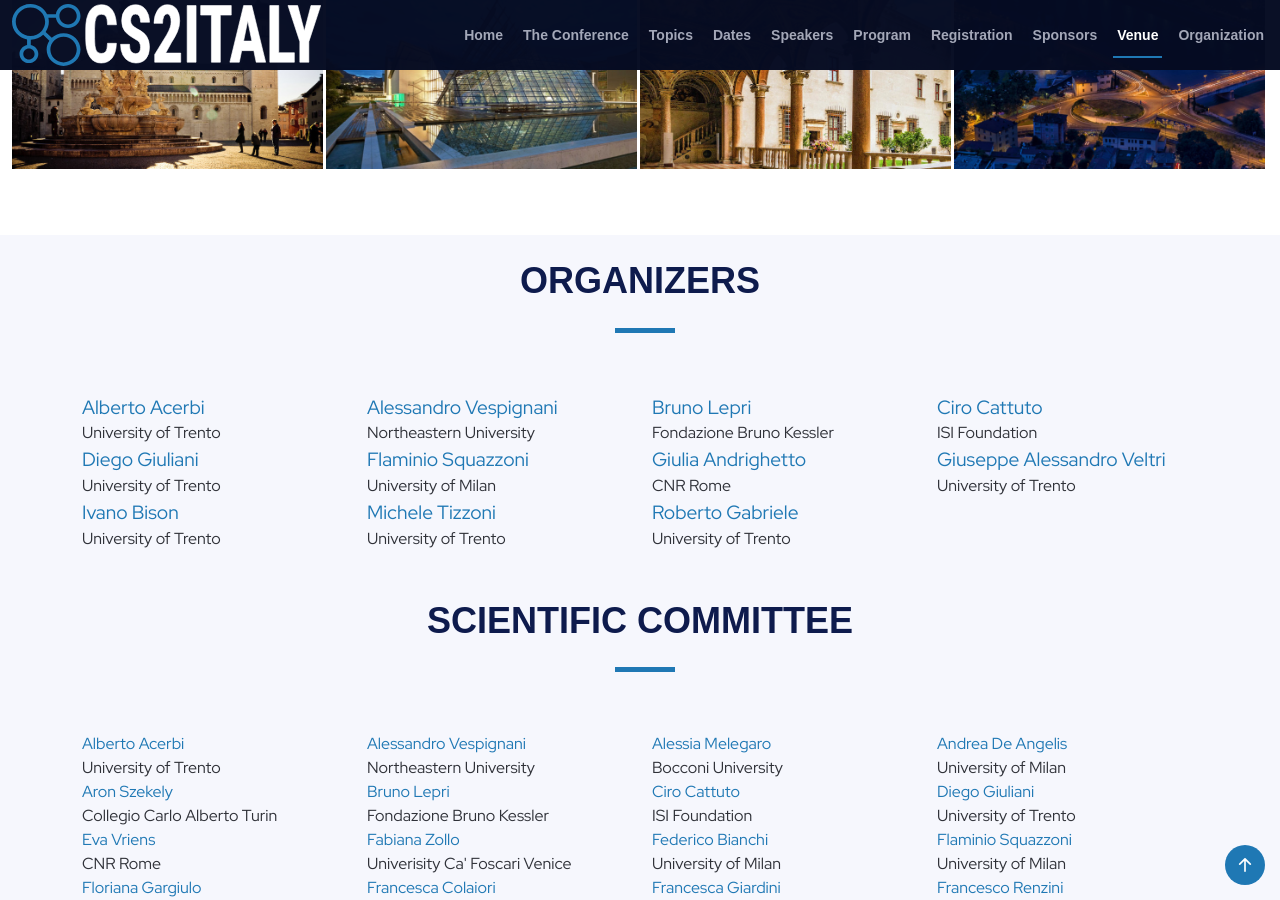
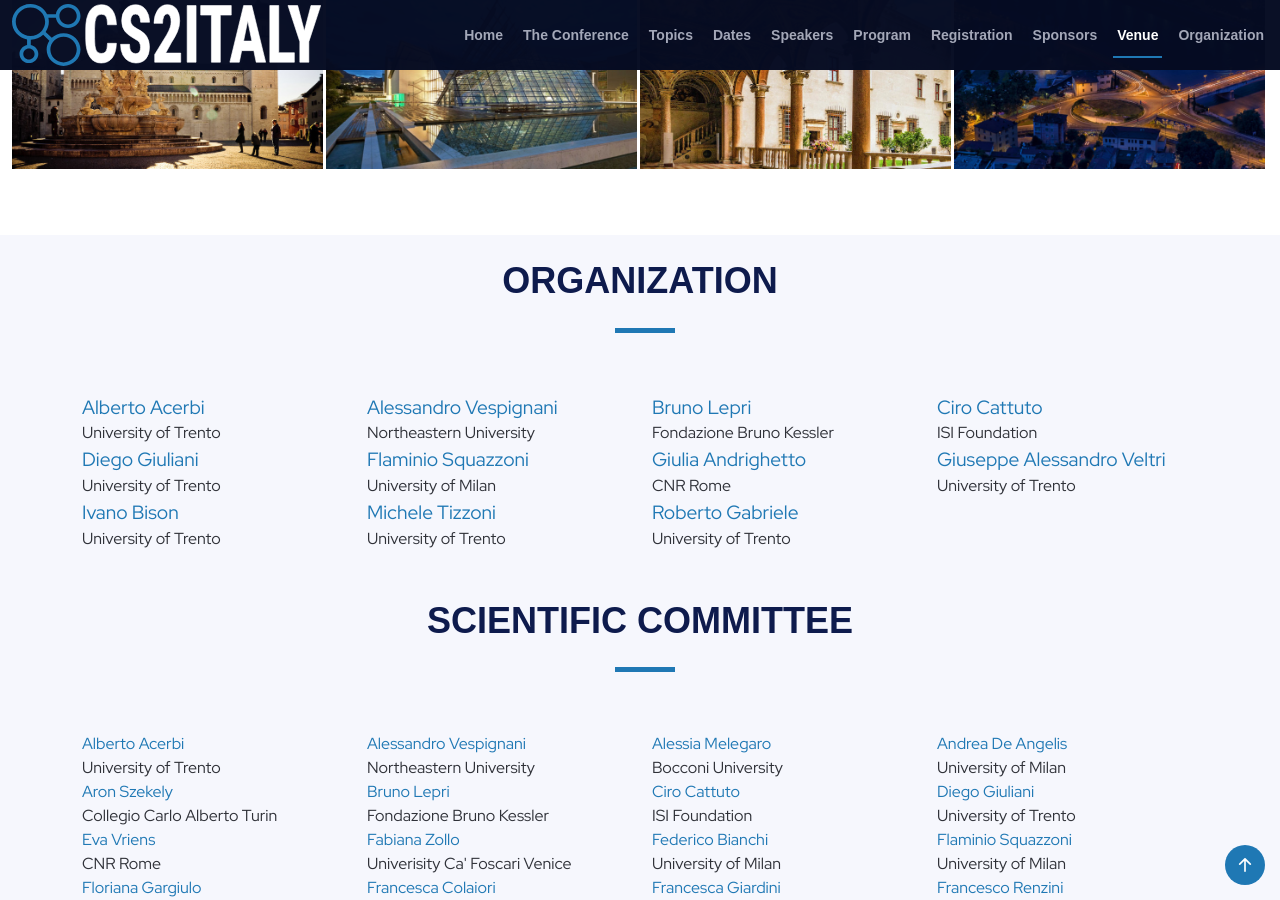
Before and after one commit to CS2Italy/conference, a Jekyll site: the page built from docs/index.md, in a window 1280 px wide and 900 px high, scrolled down 6396 px. Built offline with Jekyll 4.4.1, drawn with Linux system fonts in a browser that asks for light colours.

Commit message:
Update default.html

```diff
--- a/docs/_layouts/default.html
+++ b/docs/_layouts/default.html
@@ -60,7 +60,7 @@
           <li><a class="nav-link scrollto" href="#registrationfees">Registration</a></li>
           <li><a class="nav-link scrollto" href="#supporters">Sponsors</a></li>
           <li><a class="nav-link scrollto" href="#venue">Venue</a></li>
-          <li><a class="nav-link scrollto" href="#organizers">Organization</a></li>
+          <li><a class="nav-link scrollto" href="#organization">Organization</a></li>
         </ul>
         <i class="bi bi-list mobile-nav-toggle"></i>
       </nav>
@@ -400,11 +400,11 @@
 
 
     <!-- ======= Organizers Section ======= -->
-    <section id="organizers" class="section-with-bg">
+    <section id="organization" class="section-with-bg">
       <br>
       <div class="container" data-aos="fade-up">
         <div class="section-header">
-          <h2>Organizers</h2>
+          <h2>Organization</h2>
         </div>
         <div class="row">
       {% for organizer in site.data.organizers %}
```
